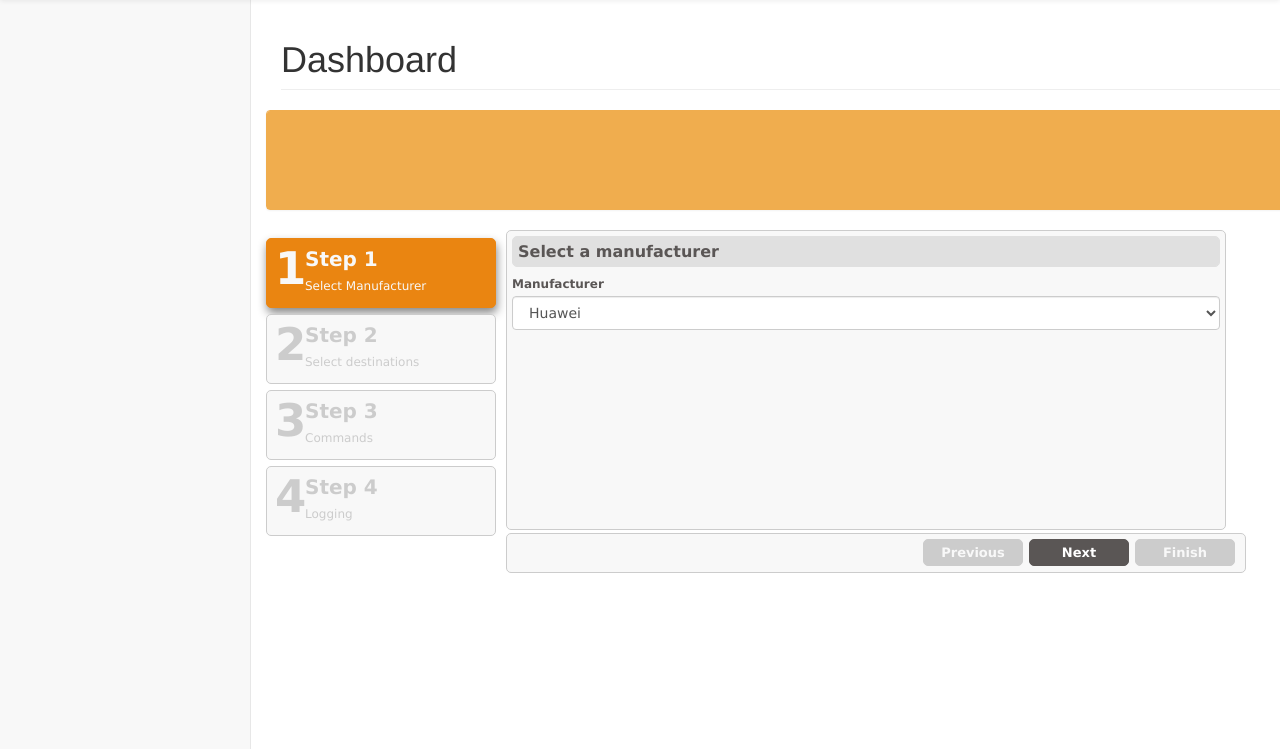
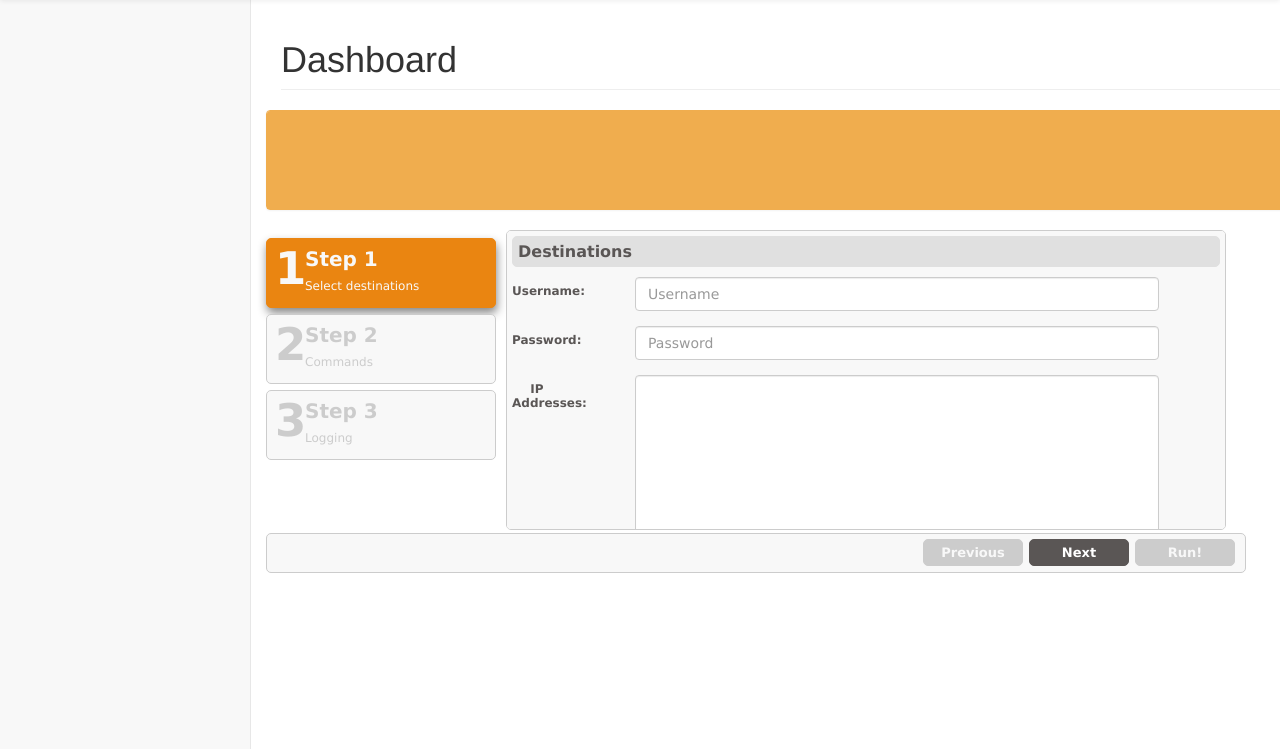
Before and after one commit to mdaif/knob, a Django app: template configurator/templates/home.html in a window 1280 px wide; the page is wider, and only the part inside the window is pictured. Shown: the part 51-800 px from the top of that part. Run offline with Django 3.2, Linux system fonts and the light colour scheme; the template is opened without the code that fills it: most values are stand-ins (such as "Sample title", 1, 10 or a date in 2020); some libraries are stand-ins or nearby versions; some web fonts are replaced.

Commit message:
removes select driver step as it will be guessed by exscript

```diff
--- a/configurator/templates/home.html
+++ b/configurator/templates/home.html
@@ -91,64 +91,49 @@
                         <label class="stepNumber">1</label>
                   <span class="stepDesc">
                      Step 1<br/>
-                     <small>Select Manufacturer</small>
+                     <small>Select destinations</small>
                   </span>
                     </a></li>
                     <li><a href="#step-2">
                         <label class="stepNumber">2</label>
                   <span class="stepDesc">
                      Step 2<br/>
-                     <small>Select destinations</small>
+                     <small>Commands</small>
                   </span>
                     </a></li>
                     <li><a href="#step-3">
                         <label class="stepNumber">3</label>
                   <span class="stepDesc">
                      Step 3<br/>
-                     <small>Commands</small>
-                  </span>
-                        </a></li>
-                        <li><a href="#step-4">
-                            <label class="stepNumber">4</label>
-                  <span class="stepDesc">
-                     Step 4<br/>
                      <small>Logging</small>
                   </span>
                     </a></li>
                 </ul>
                 <div id="step-1">
-                        <h2 class="StepTitle">Select a manufacturer</h2>
+                    <h2 class="StepTitle">Destinations</h2>
 
-                        <div class="form-group" style="padding-top: 10px;">
-                            <label for="manufacturer">Manufacturer</label>
-                            <select class="form-control" id="manufacturer">
-                                <option>Huawei</option>
-                                <option>Ericsson</option>
-                                <option>Juniper</option>
-                                <option>Cisco</option>
-                                <option>Alcatel ISAM</option>
-                            </select>
-                        </div>
-                    </div>
-                    <div id="step-2">
-                        <h2 class="StepTitle">Destinations</h2>
                     <form class="form-horizontal" style="padding-top: 10px;">
                         <div class="form-group">
                             <label for="username" class="control-label col-md-1">Username: </label>
+
                             <div class="col-md-offset-1 col-md-9">
-                                    <input type="text" placeholder="Username" id="username" name="username" class="form-control input input-md">
+                                <input type="text" placeholder="Username" id="username" name="username"
+                                       class="form-control input input-md">
                             </div>
                         </div>
 
                         <div class="form-group">
                             <label for="password" class="control-label col-md-1">Password: </label>
+
                             <div class="col-md-offset-1 col-md-9">
-                                    <input type="password" placeholder="Password" id="password" name="password" class="form-control input input-md">
+                                <input type="password" placeholder="Password" id="password" name="password"
+                                       class="form-control input input-md">
                             </div>
                         </div>
 
                         <div class="form-group">
                             <label for="ips" class="control-label col-md-1">IP Addresses: </label>
+
                             <div class="col-md-offset-1 col-md-9">
                                 <textarea id="ips" class="form-control" rows="10"></textarea>
                             </div>
@@ -156,22 +141,26 @@
                     </form>
 
                 </div>
-                    <div id="step-3">
+                <div id="step-2">
                     <h2 class="StepTitle">Commands</h2>
+
                     <form class="form-horizontal" style="padding-top: 10px;">
                         <div class="form-group">
                             <label for="commands" class="control-label col-md-1">Commands: </label>
+
                             <div class="col-md-offset-1 col-md-9">
                                 <textarea id="commands" class="form-control" rows="10"></textarea>
                             </div>
                         </div>
                     </form>
                 </div>
-                    <div id="step-4">
+                <div id="step-3">
                     <h2 class="StepTitle">Log</h2>
+
                     <form class="form-horizontal" style="padding-top: 10px;">
                         <div class="form-group">
-                                <label for="email" class="control-label col-md-2">email address: </label>
+                            <label for="email" class="control-label col-md-2">Admin email address: </label>
+
                             <div class="col-md-8">
                                 <input type="email" id="email" class="form-control" required=""></textarea>
                             </div>
@@ -218,12 +207,13 @@
 <script type="text/javascript">
   $(document).ready(function() {
       // Initialize Smart Wizard
-        $('#wizard').smartWizard();
+        $('#wizard').smartWizard({labelFinish: 'Run!'});
 
 
 
 
   });
+
 </script>
 
 </body>
```
Lines whose indentation alone changed are shown as unchanged.
